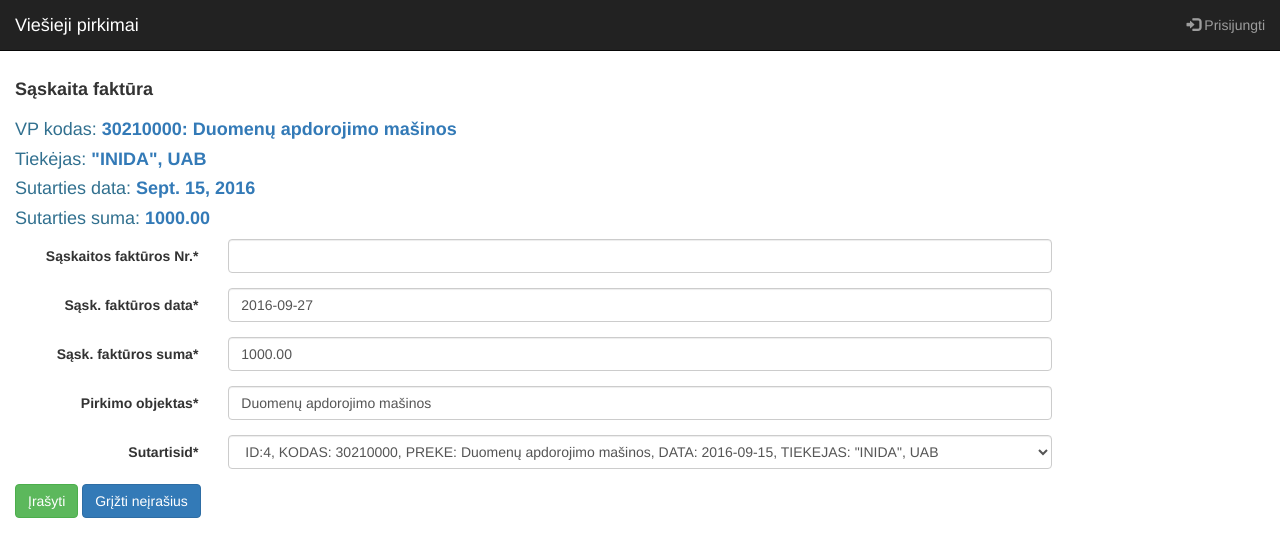
After one commit to rimukas/vp_django, a Django app: page /sf_add/4/ in a window 1280 px wide. The commit adds this page. Shown: the top 557 px of the page. Run offline with Django 3.2, Linux system fonts and the light colour scheme; data comes from the database, SQL or seed files in the repository; both versions use the stored data as it was after the commit; some libraries are stand-ins or nearby versions.

Commit message:
Padarytas naujos SF pridejimas (bet dar netestuotas)

```diff
--- a/vart/forms.py
+++ b/vart/forms.py
@@ -3,7 +3,7 @@ from django.contrib.auth.forms import AuthenticationForm
 from crispy_forms.helper import FormHelper
 from crispy_forms.layout import Layout, ButtonHolder, Submit, HTML, Button, Field
 from django import forms
-from .models import Planas, Sutartis
+from .models import Planas, Sutartis, Sf
 
 
 class RegistrationForm(UserCreationForm):
@@ -166,3 +166,33 @@ class LaikotarpisForm(forms.Form):
     date_from = forms.DateField()  # max_length=10
     date_to = forms.DateField()
     kodas = forms.CharField(max_length=30)
+
+
+class SfForm(forms.ModelForm):
+
+    class Meta:
+        model = Sf
+        fields = ['sf', 'data', 'suma', 'pavadinimas', 'sutartisid']
+
+    def __init__(self, *args, **kwargs):
+        super(SfForm, self).__init__(*args, **kwargs)
+
+        self.fields['pavadinimas'].initial = SfForm.initial['pavadinimas']
+        self.fields['suma'].initial = SfForm.initial['suma']
+        self.fields['data'].initial = SfForm.initial['data']
+        self.fields['sutartisid'].initial = SfForm.initial['sutartisid']
+        self.helper = FormHelper()
+        self.helper.form_class = 'form-horizontal'
+        self.helper.label_class = 'col-lg-2'
+        self.helper.field_class = 'col-lg-8'
+        self.helper.layout = Layout(
+            'sf',
+            'data',
+            'suma',
+            'pavadinimas',
+            'sutartisid',
+            ButtonHolder(
+                Submit('add', 'Įrašyti', css_class='btn-success'),
+                Button('cancel', 'Grįžti neįrašius', css_class='btn-primary', onclick="window.history.back()")
+            )
+        )
--- a/vart/models.py
+++ b/vart/models.py
@@ -56,9 +56,8 @@ class Planas(models.Model):
 class Sutartis(models.Model):
     kodas = models.ForeignKey(
         Planas, to_field='kodas',
-        on_delete=models.SET_NULL,
-        verbose_name='Kodas',
-        null=True
+        on_delete=models.CASCADE,
+        verbose_name='Kodas'
         )
     '''
     preke_sut = models.ForeignKey(
@@ -97,4 +96,32 @@ class Sutartis(models.Model):
         verbose_name_plural = "Sutartis"
 
     def __str__(self):
-        return self.tiekejas
+        k = self.kodas.kodas
+        return 'ID:' + str(self.id)\
+               + ', KODAS: ' + self.kodas.kodas\
+               + ', PREKE: ' + self.kodas.preke\
+               + ', DATA: ' + self.data.strftime('%Y-%m-%d')\
+               + ', TIEKEJAS: ' + self.tiekejas
+
+
+class Sf(models.Model):
+    sf = models.CharField(max_length=50, verbose_name='Sąskaitos faktūros Nr.', unique=True)
+    sutartisid = models.ForeignKey(Sutartis, on_delete=models.CASCADE)
+    suma = models.DecimalField(
+        max_digits=9,
+        decimal_places=2,
+        verbose_name='Sąsk. faktūros suma'
+        )
+    data = models.DateField(verbose_name='Sąsk. faktūros data')
+    pavadinimas = models.CharField(max_length=255, verbose_name='Pirkimo objektas')
+
+    def __str__(self):
+        return 'SUTARTIS: ' + self.sutartisid.kodas.kodas + ': ' + self.sutartisid.kodas.preke\
+               + ', S.F.: ' + self.sf\
+               + ', PAVADINIMAS: ' + self.pavadinimas\
+               + ', S.F. SUMA: ' + str(self.suma)\
+               + ', SUTARTIES DATA/S.F. DATA: ' + str(self.sutartisid.data) + '/' + str(self.data)
+
+    class Meta:
+        verbose_name = "Sąskaitos faktūros"
+        verbose_name_plural = "Sąskaitos faktūros"
--- /dev/null
+++ b/vart/templates/sf_form.html
@@ -0,0 +1,55 @@
+{% extends '_layouts/base.html' %}
+{% load crispy_forms_tags %}
+{% block title %}Sutarties redagavimas | {{ block.super }}{% endblock %}
+
+{% block headline %}<h4><b>Sąskaita faktūra</b></h4>{% endblock %}
+
+{% block content %}
+    <div><h4><span class="text-info">VP kodas: </span><span
+            class="text-primary"><strong>{{ sutartis.kodas }}</strong></span></h4></div>
+    <div><h4><span class="text-info">Tiekėjas: </span><span
+            class="text-primary"><strong>{{ sutartis.tiekejas }}</strong></span></h4></div>
+    <div><h4><span class="text-info">Sutarties data: </span><span
+            class="text-primary"><strong>{{ sutartis.data }}</strong></span></h4></div>
+    <div><h4><span class="text-info">Sutarties suma: </span><span
+            class="text-primary"><strong>{{ sutartis.suma }}</strong></span></h4></div>
+    {% crispy form %}
+
+    {% comment %}
+        Sekantis JQuery pataiso i forma ivesta data.
+        T.y. data galima ivesti formatais: 20161231, 2016-12-31; 2016.12.31, 2016,12,31, 2016/12/31
+    {% endcomment %}
+
+    <script>
+        $(document).ready(function () {
+            $("#id_data").change(function () {
+                var data = $("#id_data").val();
+                if (data.length == 8) {
+                    data = data.slice(0, 4) + "-" + data.slice(4, 6) + "-" + data.slice(6, 8);
+                }
+                else {
+                    data = data.split(/[.,\/ -]/);
+                    data = data[0] + "-" + data[1] + "-" + data[2];
+                }
+                $("#id_data").val(data);
+            });
+        });
+
+        {% comment %}
+         Funkcija autopaieskai formos lauke "tiekejas"
+        {% endcomment %}
+
+        $(function () {
+            var availableSutartis = [
+                {% for sut in visi_tiekejai %}
+                    '{{ sut|safe }}',
+                {%endfor%}
+            ];
+            // alert(availableSutartis);
+            $("#id_tiekejas").autocomplete({
+                source: availableSutartis
+            });
+        });
+    </script>
+
+{% endblock %}
--- a/vart/views.py
+++ b/vart/views.py
@@ -1,5 +1,12 @@
 from django.http import HttpResponseRedirect
-from .forms import PlanasAddForm, RegistrationForm, PlanasUpdateForm, LoginForm, SutartisUpdateForm, LaikotarpisForm, PlanasDeleteForm
+from .forms import PlanasAddForm,\
+    RegistrationForm,\
+    PlanasUpdateForm,\
+    LoginForm,\
+    SutartisUpdateForm,\
+    LaikotarpisForm,\
+    SfForm,\
+    PlanasDeleteForm
 from django.contrib.auth import authenticate, login, logout
 from django.core.urlresolvers import reverse_lazy, reverse
 # from django.contrib.auth.forms import UserCreationForm
@@ -7,7 +14,7 @@ from django.contrib.auth.models import User
 from django.shortcuts import render, redirect, get_object_or_404
 from django.views import generic
 from braces import views
-from .models import Planas, Sutartis
+from .models import Planas, Sutartis, Sf
 from datetime import date, datetime, timedelta
 import re
 from django.contrib.auth.decorators import login_required
@@ -478,3 +485,62 @@ class SutartisAdd(
         context['kodas'] = Planas.objects.get(kodas=context_kwargs)
         context['visi_tiekejai'] = Sutartis.objects.all().values_list('tiekejas', flat=True).distinct()
         return context
+
+
+class SfAdd(
+        views.LoginRequiredMixin,
+        views.FormValidMessageMixin,
+        generic.edit.CreateView):
+
+    form_class = SfForm
+
+    form_valid_message = 'Pridėta nauja sąskaita faktūra.'
+    template_name = 'sf_form.html'
+
+    def get(self, request, *args, **kwargs):
+        """ Perraso get is klases BaseCreateView.
+
+        Gauna kwargs, perduota id, pagal kuri inicijuojant forma suraso i ja pradines reiksmes
+
+        :param request:
+        :param args:
+        :param kwargs:
+        :return:
+        """
+
+        id_pk = kwargs['id_pk']
+        preke = get_object_or_404(Sutartis, pk=id_pk).kodas.preke
+        suma = get_object_or_404(Sutartis, pk=id_pk).suma
+        data = datetime.today().strftime('%Y-%m-%d')
+
+        self.form_class.initial = {
+            'pavadinimas': preke,
+            'suma': suma,
+            'data': data,
+            'sutartisid': id_pk
+        }
+        return super(SfAdd, self).get(request, *args, **kwargs)
+
+    def get_object(self, queryset=None):
+        obj = Sutartis.objects.get(pk=self.kwargs['id_pk'])
+        return obj
+
+    def get_success_url(self):
+        if 'id_pk' in self.kwargs:
+            id_pk = self.kwargs['id_pk']
+            # gaunam vien tik VP koda
+            kodas = Sutartis.objects.filter(pk=id_pk).first().kodas.kodas
+        else:
+            kodas = '404'
+        return reverse_lazy('sutartis_view', kwargs={'kodas': kodas})
+
+    def get_context_data(self, **kwargs):
+        context = super(SfAdd, self).get_context_data(**kwargs)
+        id_pk = self.kwargs['id_pk']
+        context['sutartis'] = get_object_or_404(Sutartis, pk=id_pk)
+
+        # context_view = context['view']
+        # context_kwargs = context_view.kwargs['kodas']
+        # context['kodas'] = Planas.objects.get(kodas=context_kwargs)
+        # context['visi_tiekejai'] = Sutartis.objects.all().values_list('tiekejas', flat=True).distinct()
+        return context
--- a/vp/urls.py
+++ b/vp/urls.py
@@ -48,5 +48,6 @@ urlpatterns = [
     url(r'^mano_sutartis/delete/del/(?P<id_pk>[0-9-]+)/$', views.SutartisDelete.as_view(), name='sutartis_delete'),
     url(r'^mano_sutartis/sutartis_add/(?P<kodas>[0-9-]+)/$', views.SutartisAdd.as_view(), name='sutartis_add'),
     url(r'^laikotarpis/$', views.laikotarpis, name='laikotarpis'),
+    url(r'^sf_add/(?P<id_pk>[0-9-]+)/$', views.SfAdd.as_view(), name='sf_add'),
     # url(r'^mano_sutartis/copy/(?P<kodas>[0-9]+)/$', views.SutartisUpdate.as_view(), name='sutartis_update'),
 ]
```
Also changed, not shown: vart/admin.py (+6 -1 lines), vart/templates/sutartis.html (+14 -2 lines), db.sqlite3, vart/migrations/0011_auto_20161012_1056.py (added).
